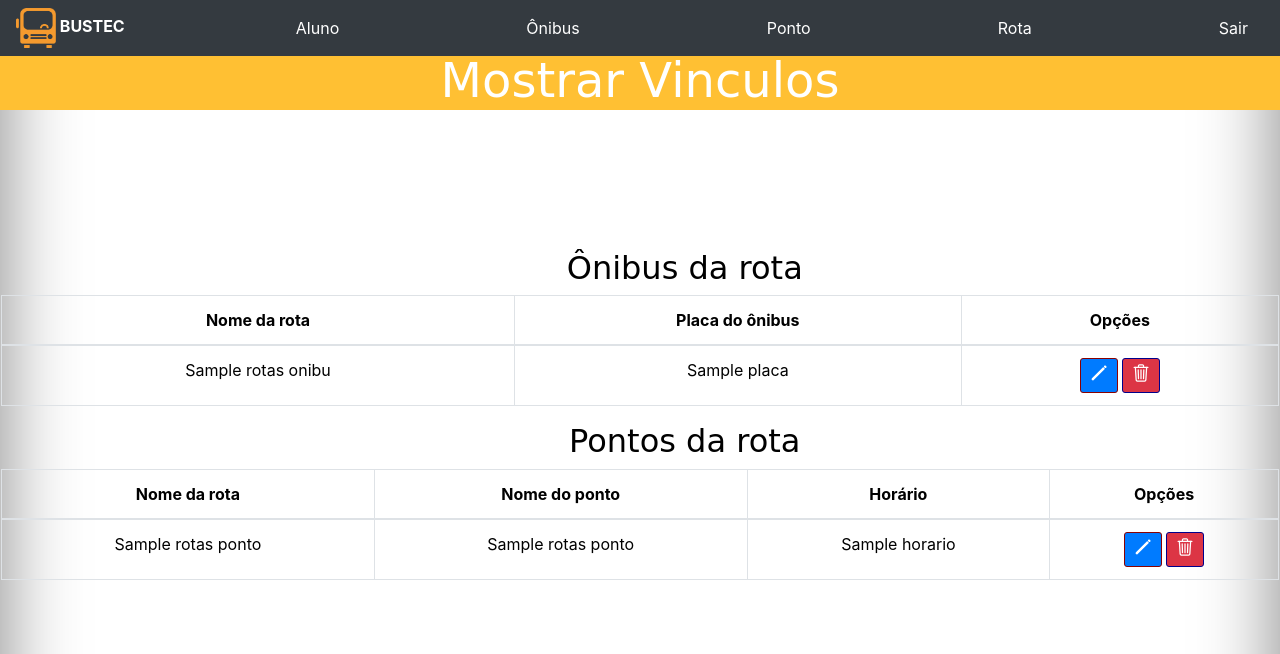
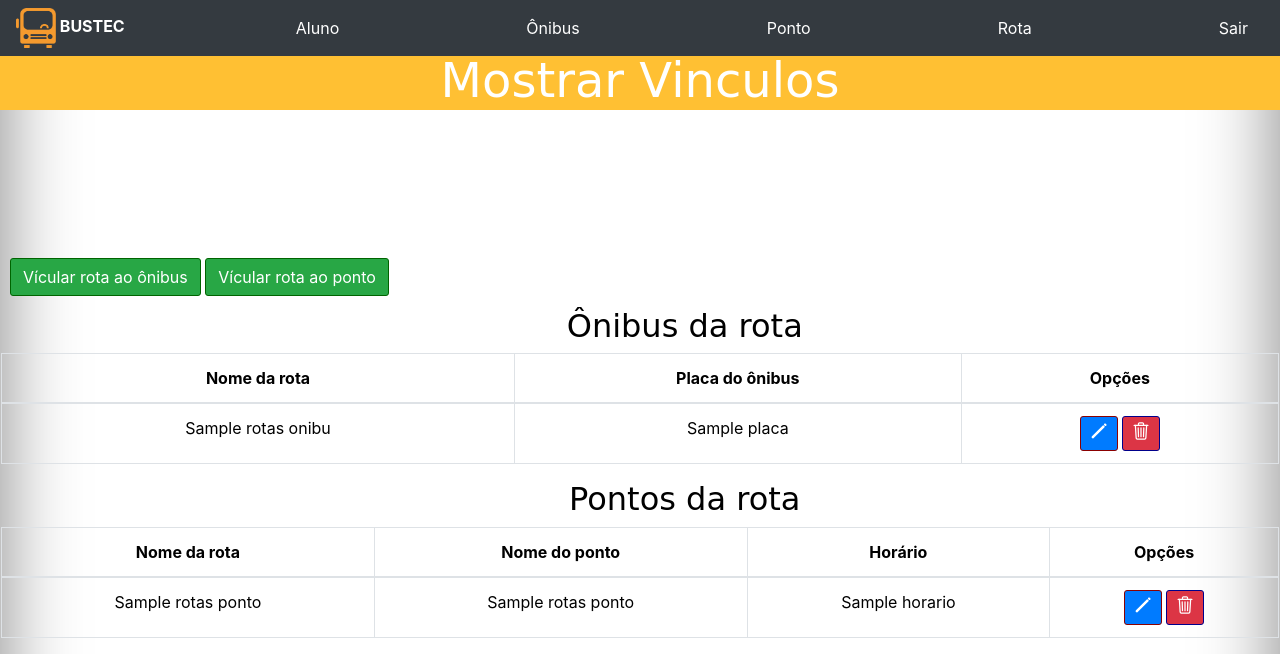
Before and after one commit to CarlosFalconJ/BusTec, a Symfony app: template API/templates/Rota/visualizarVinculos.html.twig in a window 1280 px wide. Shown: the top 654 px of the page. Run offline with Twig, Linux system fonts and the light colour scheme; the template is opened without the code that fills it: most values are stand-ins (such as "Sample title", 1, 10 or a date in 2020); some libraries are stand-ins or nearby versions.

Commit message:
Mudança de tela dos botões de vinculo

```diff
--- a/API/templates/Rota/listar_rotas.html.twig
+++ b/API/templates/Rota/listar_rotas.html.twig
@@ -12,8 +12,6 @@
         <section>
             <div class="position-cadastro-rota">
                 <a class="btn btn-success" href="/rota/cadastro"> Cadastrar </a>
-                <a class="btn btn-primary" id="listar-rota" href="/rota/vicular/rota-onibus">Vícular rota ao ônibus</a>
-                <a class="btn btn-primary" id="listar-rota" href="/rota/vicular/rota-ponto">Vícular rota ao ponto</a>
             </div>
         </section>
     </div>
--- a/API/templates/Rota/visualizarVinculos.html.twig
+++ b/API/templates/Rota/visualizarVinculos.html.twig
@@ -5,6 +5,15 @@
     <div class="box-header with-border">
         <section class="nav_top">
             <div class="h1_geral"><h1>Mostrar Vinculos</h1></div>
+        </section>
+    </div>
+
+    <div>
+        <section>
+            <div class="position-cadastro-rota">
+                <a class="btn btn-success" id="listar-rota" href="/rota/vicular/rota-onibus">Vícular rota ao ônibus</a>
+                <a class="btn btn-success" id="listar-rota" href="/rota/vicular/rota-ponto">Vícular rota ao ponto</a>
+            </div>
         </section>
     </div>
 
```
